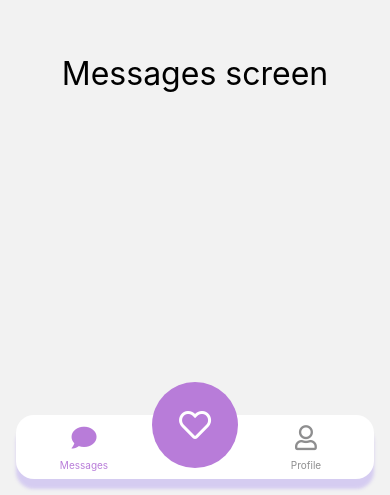
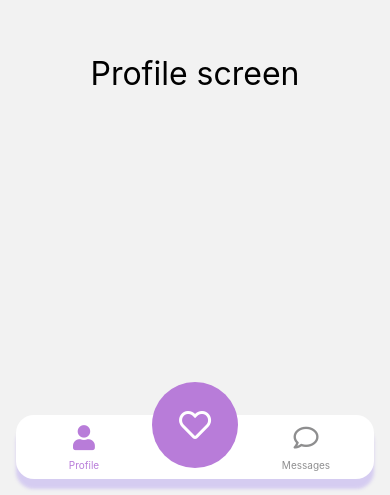
Before and after one commit to djanYaz/Deit.me, a React Native app in the folder app/: screen /Main in a window 390 px wide. Shown: the part 349-844 px from the top of the page. Built offline with nearby package versions, Linux system fonts and the light colour scheme.

Commit message:
refactor tabs positions

```diff
--- a/app/src/components/Tabs.tsx
+++ b/app/src/components/Tabs.tsx
@@ -39,11 +39,11 @@ export default function Tabs() {
         },
       }}>
       <Tab.Screen
-        name="Messages"
-        component={Messages}
+        name="Profile"
+        component={Profile}
         options={{
           tabBarIcon: props => (
-            <FontAwesome5Icon {...props} name="comment" solid={props.focused} />
+            <FontAwesome5Icon {...props} name="user" solid={props.focused} />
           ),
         }}
       />
@@ -65,11 +65,11 @@ export default function Tabs() {
         }}
       />
       <Tab.Screen
-        name="Profile"
-        component={Profile}
+        name="Messages"
+        component={Messages}
         options={{
           tabBarIcon: props => (
-            <FontAwesome5Icon {...props} name="user" solid={props.focused} />
+            <FontAwesome5Icon {...props} name="comment" solid={props.focused} />
           ),
         }}
       />
```
